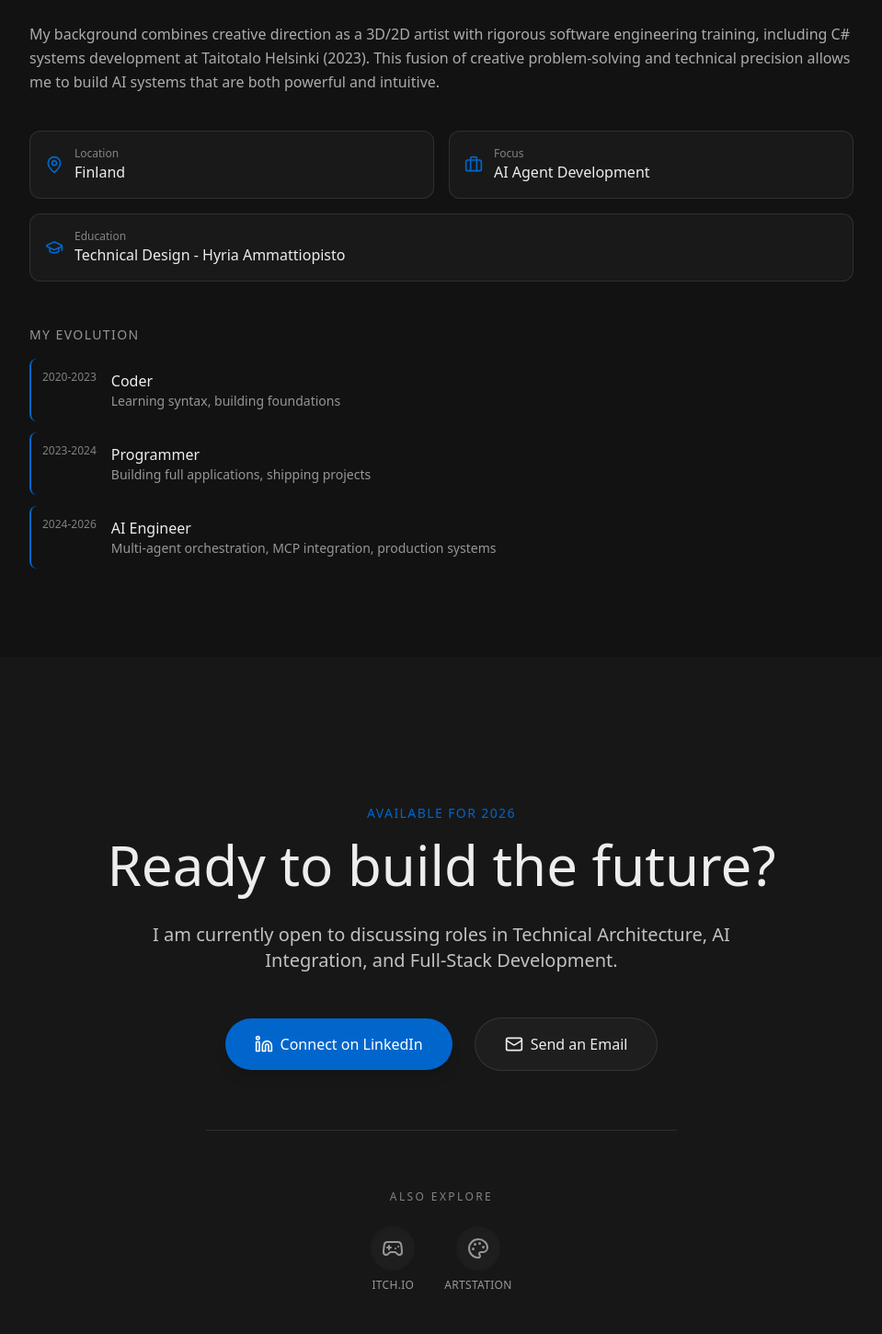
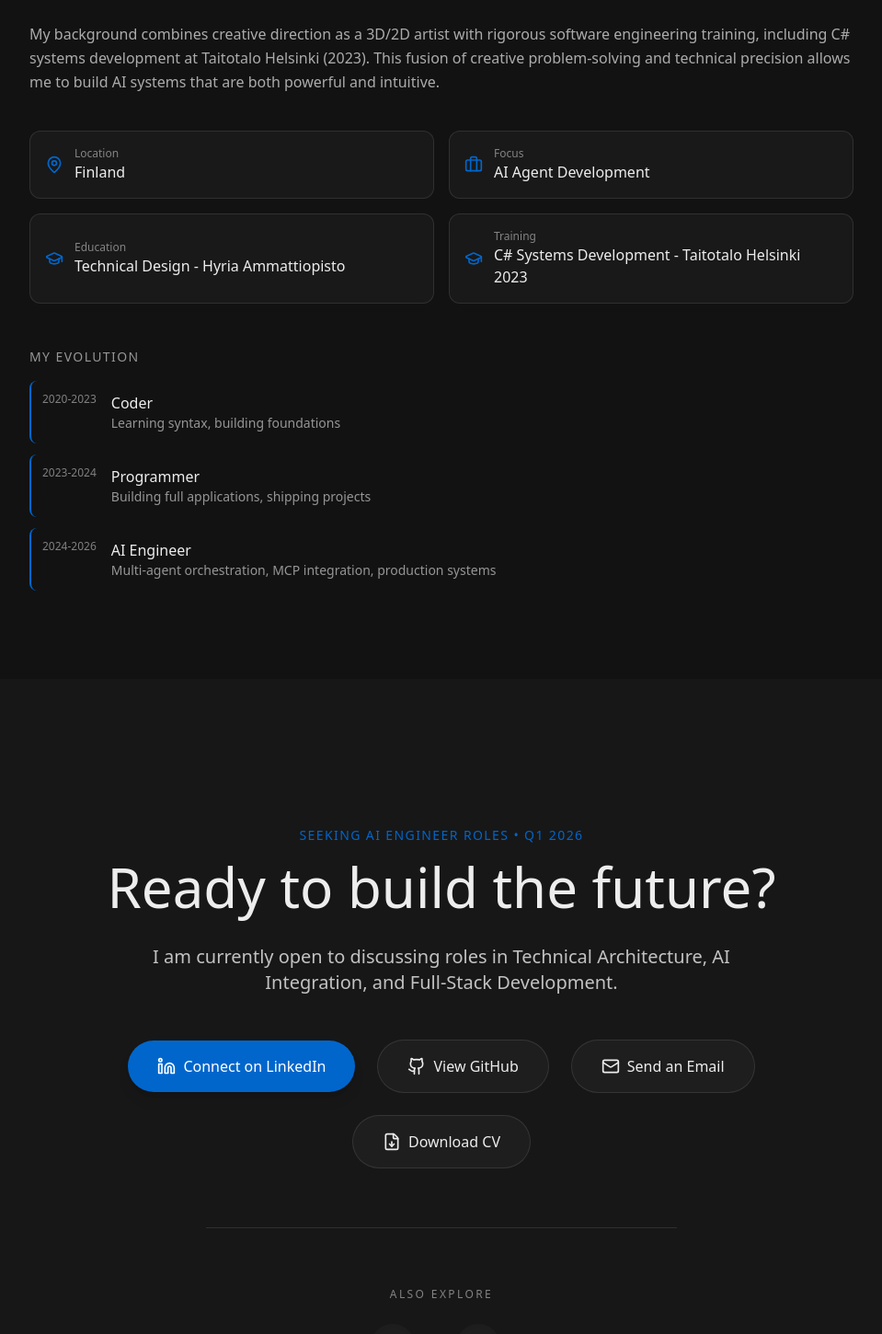
Before and after one commit to Samrude1/Portfolio, a Next.js app: page / in a window 1280 px wide. Shown: the part 4804-6254 px from the top of the page at 92% size, without its empty margins (160-1119 px from the left). Built offline with nearby package versions, Linux system fonts and the light colour scheme.

Commit message:
Add GitHub link, CV download, update availability text, add Taitotalo education

```diff
--- a/src/components/About.tsx
+++ b/src/components/About.tsx
@@ -99,7 +99,7 @@ export default function About() {
                         </div>
 
                         <div
-                            className="flex items-center gap-3 p-4 rounded-xl border sm:col-span-2"
+                            className="flex items-center gap-3 p-4 rounded-xl border"
                             style={{
                                 backgroundColor: 'var(--surface)',
                                 borderColor: 'var(--border)'
@@ -109,6 +109,19 @@ export default function About() {
                             <div>
                                 <p className="text-xs opacity-50" style={{ color: 'var(--foreground)' }}>Education</p>
                                 <p className="font-medium" style={{ color: 'var(--foreground)' }}>Technical Design - Hyria Ammattiopisto</p>
+                            </div>
+                        </div>
+                        <div
+                            className="flex items-center gap-3 p-4 rounded-xl border"
+                            style={{
+                                backgroundColor: 'var(--surface)',
+                                borderColor: 'var(--border)'
+                            }}
+                        >
+                            <GraduationCap size={20} style={{ color: 'var(--primary)' }} />
+                            <div>
+                                <p className="text-xs opacity-50" style={{ color: 'var(--foreground)' }}>Training</p>
+                                <p className="font-medium" style={{ color: 'var(--foreground)' }}>C# Systems Development - Taitotalo Helsinki 2023</p>
                             </div>
                         </div>
                     </div>
--- a/src/components/Contact.tsx
+++ b/src/components/Contact.tsx
@@ -2,7 +2,7 @@
 
 import Section from "./Section";
 import { motion } from "framer-motion";
-import { Github, Linkedin, Mail, Gamepad2, Palette } from "lucide-react";
+import { Github, Linkedin, Mail, Gamepad2, Palette, FileDown } from "lucide-react";
 import Link from "next/link";
 
 export default function Contact() {
@@ -19,7 +19,7 @@ export default function Contact() {
                     className="tracking-widest text-sm font-medium mb-4 block"
                     style={{ color: 'var(--primary)' }}
                 >
-                    AVAILABLE FOR 2026
+                    SEEKING AI ENGINEER ROLES • Q1 2026
                 </span>
                 <h2
                     className="text-4xl md:text-6xl font-light mb-8"
@@ -34,7 +34,7 @@ export default function Contact() {
                     I am currently open to discussing roles in Technical Architecture, AI Integration, and Full-Stack Development.
                 </p>
 
-                <div className="flex flex-col sm:flex-row gap-6 justify-center items-center">
+                <div className="flex flex-col sm:flex-row gap-6 justify-center items-center flex-wrap">
                     <Link
                         href="https://www.linkedin.com/in/sami-rautanen-022095325"
                         target="_blank"
@@ -48,6 +48,19 @@ export default function Contact() {
                         Connect on LinkedIn
                     </Link>
                     <Link
+                        href="https://github.com/Samrude1"
+                        target="_blank"
+                        className="px-8 py-4 border font-medium rounded-full transition-all hover:scale-105 active:scale-95 hover:bg-white/5 flex items-center gap-2"
+                        style={{
+                            backgroundColor: 'var(--surface)',
+                            color: 'var(--foreground)',
+                            borderColor: 'var(--border)'
+                        }}
+                    >
+                        <Github size={20} />
+                        View GitHub
+                    </Link>
+                    <Link
                         href="mailto:samrude1@outlook.com"
                         className="px-8 py-4 border font-medium rounded-full transition-all hover:scale-105 active:scale-95 hover:bg-white/5 flex items-center gap-2"
                         style={{
@@ -58,6 +71,19 @@ export default function Contact() {
                     >
                         <Mail size={20} />
                         Send an Email
+                    </Link>
+                    <Link
+                        href="/cv-sami-rautanen.pdf"
+                        target="_blank"
+                        className="px-8 py-4 border font-medium rounded-full transition-all hover:scale-105 active:scale-95 hover:bg-white/5 flex items-center gap-2"
+                        style={{
+                            backgroundColor: 'var(--surface)',
+                            color: 'var(--foreground)',
+                            borderColor: 'var(--border)'
+                        }}
+                    >
+                        <FileDown size={20} />
+                        Download CV
                     </Link>
                 </div>
 
```
